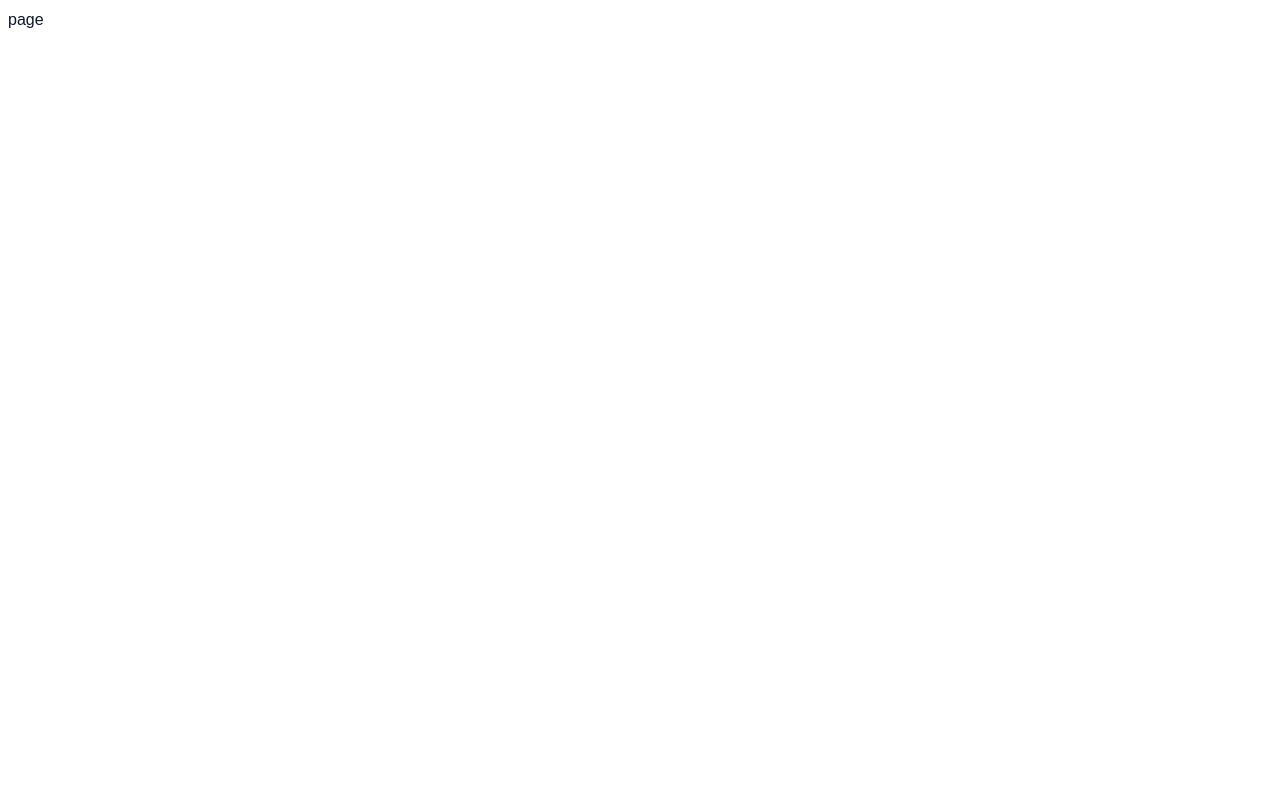
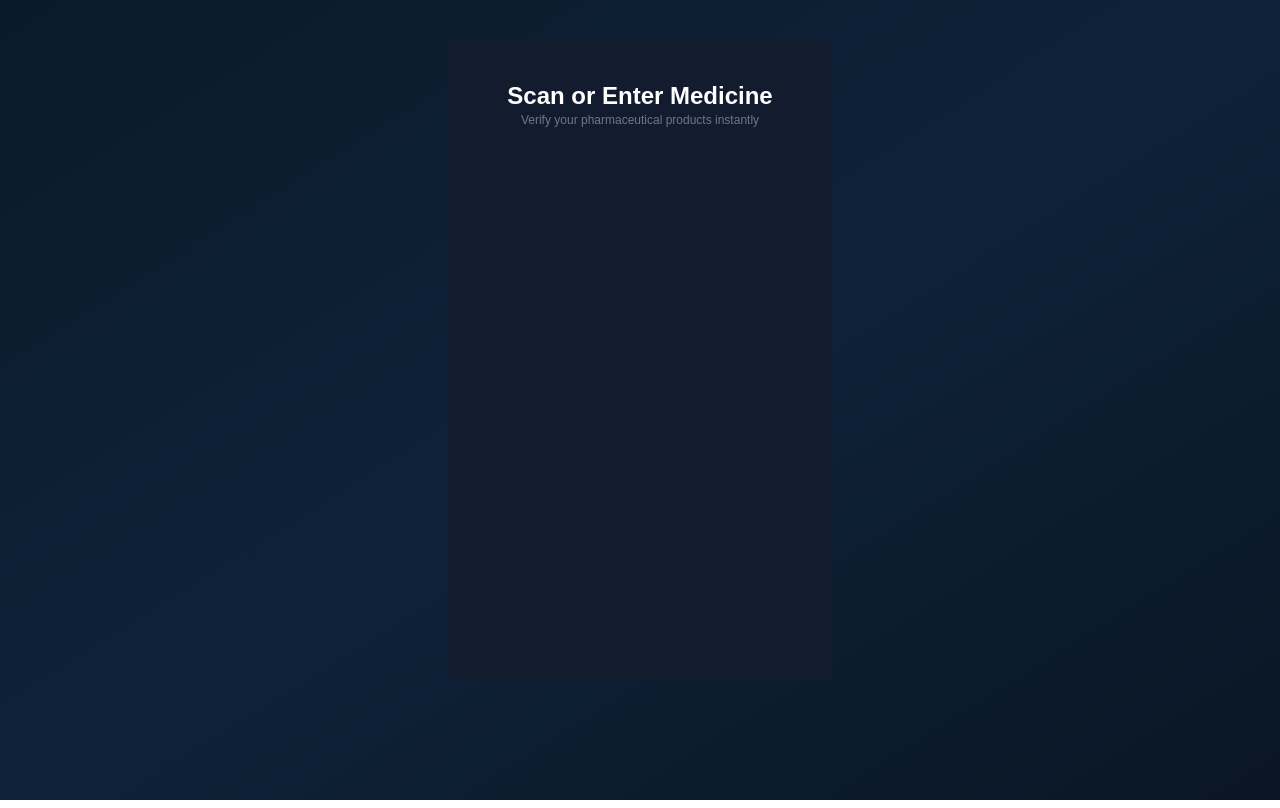
Before and after one commit to mSuhail-p/true-health, a Next.js app in the folder true health/frontend/: page /input in a window 1280 px wide. Built offline with nearby package versions, Linux system fonts and the light colour scheme.

Commit message:
input page started

```diff
--- a/true health/frontend/app/globals.css
+++ b/true health/frontend/app/globals.css
@@ -1,29 +1,16 @@
 @import "tailwindcss";
 
 :root {
-  --background: #ffffff;
-  --foreground: #0f172a;
   --font-size-large: 20px;
 }
 
 @theme inline {
-  --color-background: var(--background);
-  --color-foreground: var(--foreground);
   --font-sans: var(--font-geist-sans);
   --font-mono: var(--font-geist-mono);
   --font-size: var(--font-size-large);
 }
 
-@media (prefers-color-scheme: dark) {
-  :root {
-    --background: #0a0a0a;
-    --foreground: #ededed;
-  }
+body {
+  font-family: Arial, Helvetica, sans-serif;
+  margin: 0px;
 }
-
-body {
-  background: var(--background);
-  color: var(--foreground);
-  font-family: Arial, Helvetica, sans-serif;
-  margin: 8px;
-}
--- a/true health/frontend/app/input/page.tsx
+++ b/true health/frontend/app/input/page.tsx
@@ -1,7 +1,12 @@
-import React from "react";
-
+import Header from "@/components/header";
 export const Page = () => {
-  return <div>page</div>;
+  return (
+    <main className="min-h-screen w-screen flex justify-center pt-10 ">
+      <section className="max-h-[80vh] w-screen sm:w-96  bg-[#131B2E] flex flex-col items-center  rounded pt-10">
+        <Header />
+      </section>
+    </main>
+  );
 };
 
 export default Page;
--- a/true health/frontend/app/layout.tsx
+++ b/true health/frontend/app/layout.tsx
@@ -27,7 +27,9 @@ export default function RootLayout({
       lang="en"
       className={`${geistSans.variable} ${geistMono.variable} h-full antialiased`}
     >
-      <body className="min-h-full flex flex-col">{children}</body>
+      <body className="min-h-full flex flex-col bg-gradient-to-br from-[#0B1A2B] via-[#0E2238] to-[#0A1625]">
+        {children}
+      </body>
     </html>
   );
 }
--- /dev/null
+++ b/true health/frontend/components/header.tsx
@@ -0,0 +1,12 @@
+const Header = () => {
+  return (
+    <div className=" flex flex-col items-center ">
+      <h1 className="text-white text-2xl font-bold">Scan or Enter Medicine</h1>
+      <p className="text-[#6F778E] text-xs">
+        Verify your pharmaceutical products instantly
+      </p>
+    </div>
+  );
+};
+
+export default Header;
```
